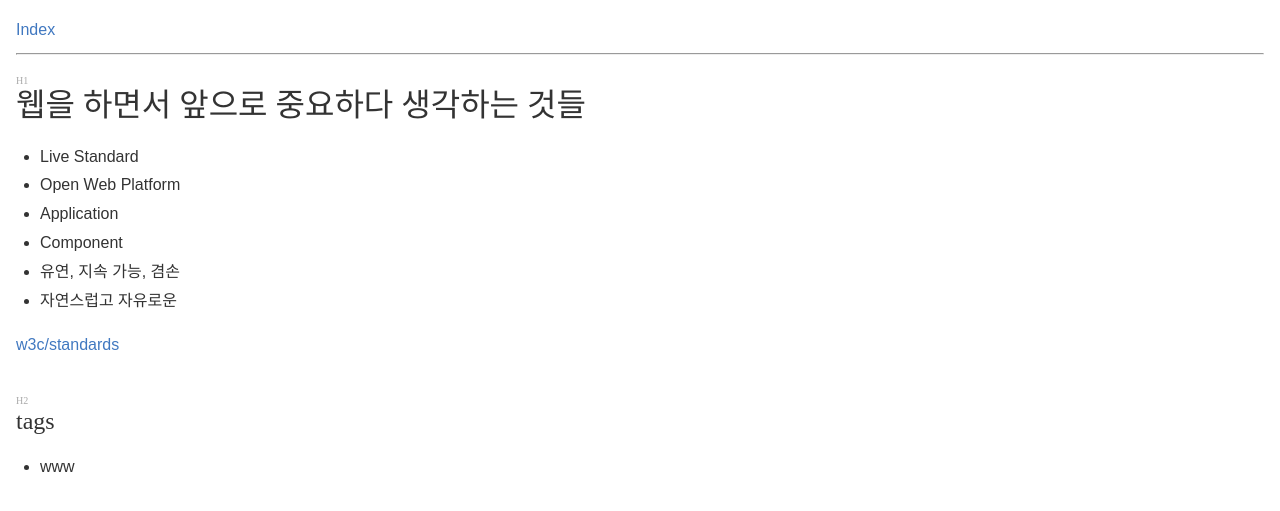
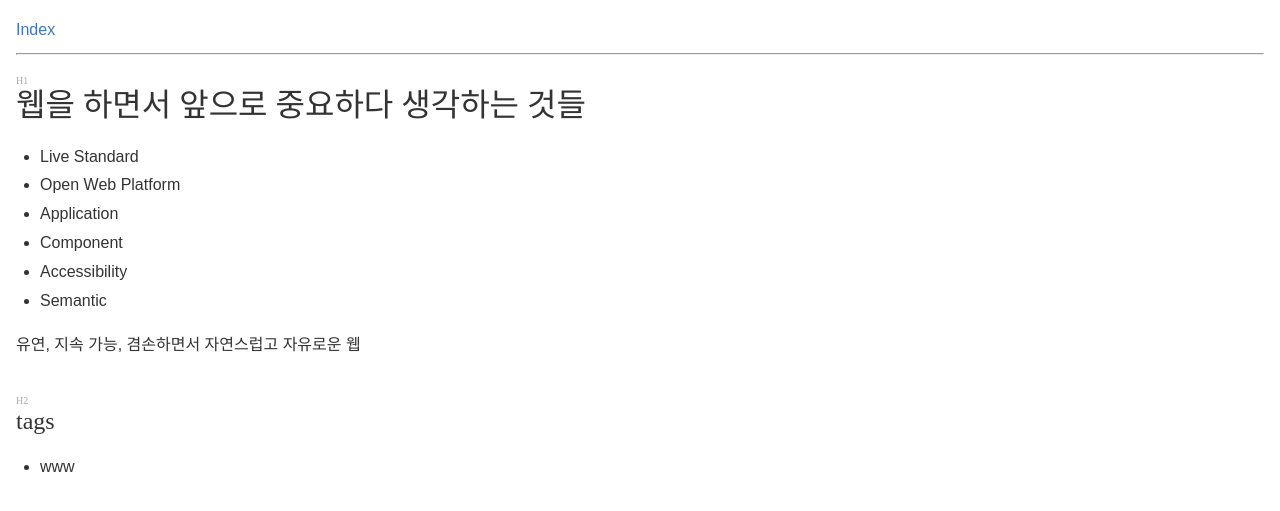
Before and after one commit to ionic2002/mujinote, a Jekyll site: the page built from _posts/2016-01-06-7.md, in a window 1280 px wide. Shown: the top 511 px of the page. Built offline with Jekyll 4.4.1, drawn with Linux system fonts in a browser that asks for light colours.

Commit message:
Update 2016-01-06-7.md

```diff
--- a/_posts/2016-01-06-7.md
+++ b/_posts/2016-01-06-7.md
@@ -11,9 +11,7 @@ tags:
 - Open Web Platform
 - Application
 - Component
-- 유연, 지속 가능, 겸손
-- 자연스럽고 자유로운
+- Accessibility
+- Semantic
 
-[w3c/standards][1]
-
-[1]: https://www.w3.org/standards/
+유연, 지속 가능, 겸손하면서 자연스럽고 자유로운 웹
```
